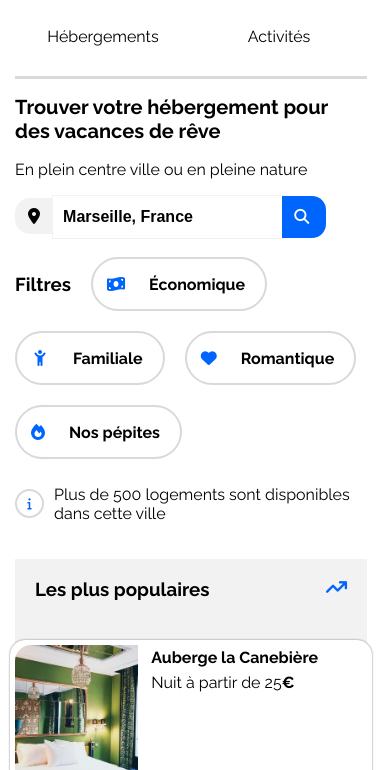
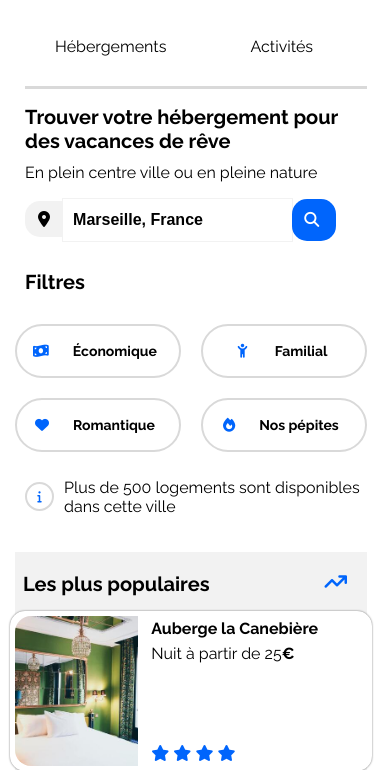
Before and after one commit to Jigoruma/Projet_2_Mestre_Denis, a plain HTML site: page index.html in a window 390 px wide. Shown: the part 84-854 px from the top of the page. Drawn offline with Linux system fonts and the light colour scheme.

Commit message:
Booki version finale

```diff
--- a/index.html
+++ b/index.html
@@ -11,7 +11,7 @@
     <link rel="stylesheet" href="https://cdnjs.cloudflare.com/ajax/libs/font-awesome/6.2.1/css/all.min.css"
         integrity="sha512-MV7K8+y+gLIBoVD59lQIYicR65iaqukzvf/nwasF0nqhPay5w/9lJmVM2hMDcnK1OnMGCdVK+iQrJ7lzPJQd1w=="
         crossorigin="anonymous" referrerpolicy="no-referrer">
-    <link rel="stylesheet" href="stylesheet.css">
+    <link rel="stylesheet" href="style/stylesheet.css">
 </head>
 
     <body>
@@ -47,16 +47,16 @@
             </form>
             <div class="filters">
                 <h3>Filtres</h3>
-                <div class='btn-filter 1'>
+                <div class='btn-filter'>
                     <p><i class="fa-solid fa-money-bill-wave"></i>Économique</p>
                 </div>
-                <div class='btn-filter 2'>
-                    <p><i class="fa-solid fa-child-reaching"></i>Familiale</p>
+                <div class='btn-filter'>
+                    <p><i class="fa-solid fa-child-reaching"></i>Familial</p>
                 </div>
-                <div class='btn-filter 3'>
+                <div class='btn-filter'>
                     <p><i class="fa-solid fa-heart"></i>Romantique</p>
                 </div>
-                <div class='btn-filter 4'>
+                <div class='btn-filter'>
                     <p><i class="fa-sharp fa-solid fa-fire"></i>Nos pépites</p>
                 </div>
             </div>
@@ -69,7 +69,7 @@
             <!-- HEBERGEMENTS -->
             <section class="all-articles" id="lien-articles">
                 <div class="hebergements">
-                    <h3>Hébergement à Marseille</h3>
+                    <h3>Hébergements à Marseille</h3>
                     <div class="card-hebergement">
                         <div class="card">
                             <img src="img/hebergements/4_small/fred-kleber-gTbaxaVLvsg-unsplash.jpg" alt="Hôtel du port">
@@ -212,6 +212,7 @@
                     </div>
                 </div>
             </section>
+        </main>
 
         <!-- FOOTER -->
         <footer>
@@ -238,5 +239,4 @@
                 </div>
             </div>
         </footer>
-
-        </main>
+    </body>
--- a/stylesheet.css
+++ b/style/stylesheet.css
@@ -95,7 +95,8 @@ form h1 {
 }
 
 form button {
-    border-radius: 0 14px 14px 0;
+    border-top-right-radius: 15px;
+    border-bottom-right-radius: 15px;
     background-color: var(--blue);
     border: none;
     color: var(--white);
@@ -212,11 +213,13 @@ form button:hover {
 
 .hebergements h3 {
     width: 100%;
-    margin-bottom: 40px;
+    margin-bottom: 5px;
 }
+
 .hebergements a {
     text-decoration: none;
     color: inherit;
+    margin-left: 5px;
 }
 
 .card-hebergement {
@@ -250,7 +253,7 @@ form button:hover {
 
 .card p,
 .card h4 {
-    margin: 5px
+    margin: 5px;
 }
 
 .card:hover {
@@ -278,7 +281,7 @@ form button:hover {
     display: flex;
     justify-content: space-between;
     padding-right: 20px;
-    margin-bottom: 40px;
+    margin-bottom: 25px;
 }
 
 .popular-list {
@@ -338,6 +341,10 @@ form button:hover {
 
 .activites {
     margin: 40px 10px 20px 10px;
+}
+
+.activites h3 {
+    margin-bottom: 20px;
 }
 
 .activites-list {
@@ -451,6 +458,10 @@ footer p {
         margin-left: 0px;
     }
 
+    h3 {
+        font-size:20px;
+    }
+
     /* MENU */
 
     nav {
@@ -461,12 +472,14 @@ footer p {
         display: block;
         margin: auto;
         justify-content: center;
+        padding-top: 10px;
     }
 
     .bloc-menu {
         display: flex;
         flex-basis: 100%;
         text-align: center;
+        margin-left: 10px;
     }
 
     .bloc-menu a {
@@ -491,13 +504,25 @@ footer p {
         padding: 0;
     }
 
+    form button {
+        border-radius: 15px;
+    }
+
     .btn-search span {
         display: none;
+    }
+
+    .btn-search {
+        margin-left: 10px;
     }
 
     .btn-filter {
         display: flex;
         flex-direction: row;
+    }
+
+    .btn-search p {
+        margin-top: -7px;
     }
 
     .filters div {
@@ -506,17 +531,16 @@ footer p {
         align-items: center;
         height: 50px;
         gap: 10px;
+        flex-basis: 46%;
     }
 
-    .btn-filter.1 {
-        flex: none;
-        order: 1;
-        flex-grow: 0;
-        width: 200px;;
+    .filters p {
+        font-size: 14px;
     }
 
     .filters h3 {
-        margin: 0;
+        margin: 10px;
+        margin-right: 50%;
     }
 
     .fa-solid.fa-info {
@@ -525,6 +549,7 @@ footer p {
 
     #icon-info {
         margin-top: 10px;
+        margin-left: 10px;
     }
 
     /* HEBERGEMENTS */
@@ -541,6 +566,7 @@ footer p {
         height: 200px;
         width: 100%;
         margin: 0;
+        box-shadow: none;
     }
 
     .card .stars {
@@ -559,6 +585,12 @@ footer p {
 
     .hebergements a {
         margin-top: 20px;
+        margin-left: 10px;
+    }
+
+    .hebergements h3 {
+        margin-left: -12px;
+        margin-bottom: 15px;
     }
 
     /* POPULAIRES */
@@ -566,6 +598,11 @@ footer p {
     .populaires {
         padding-left: 0;
         background-color: var(--light-grey);
+    }
+
+    .populaires h3 {
+        margin-left: -12px;
+        margin-bottom: 15px;
     }
 
     .popular-list {
@@ -607,6 +644,7 @@ footer p {
     .card-activites {
         height: 150px;
         width: 100%;
+        box-shadow: none;
     }
 
     /* FOOTER */
```
Lines whose indentation alone changed are shown as unchanged.
